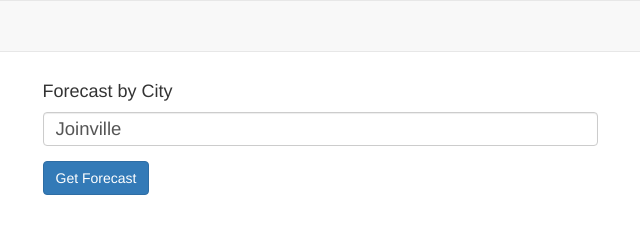
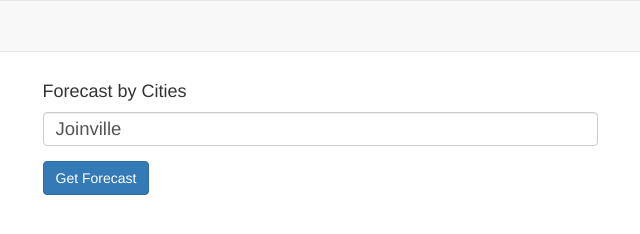
Before and after one commit to GabeZape/estudosAngularJS, a plain HTML site: page Starter/index.htm in a window 1280 px wide. Shown: the full height of the page, 320-960 px from the left. Drawn offline with nearby package versions, Linux system fonts and the light colour scheme; some packages are replaced by stand-ins of ours.

Commit message:
Alterado pagina de Forecast

```diff
--- a/Starter/pages/main.html
+++ b/Starter/pages/main.html
@@ -1,6 +1,6 @@
 <div class="row">
     <div class="col-md-6 col-md-offset-3">
-        <h4>Forecast by City</h4>
+        <h4>Forecast by Cities</h4>
         <div class="form-group">
             <input type="text" class="form-control" ng-model="city">
         </div>
```
